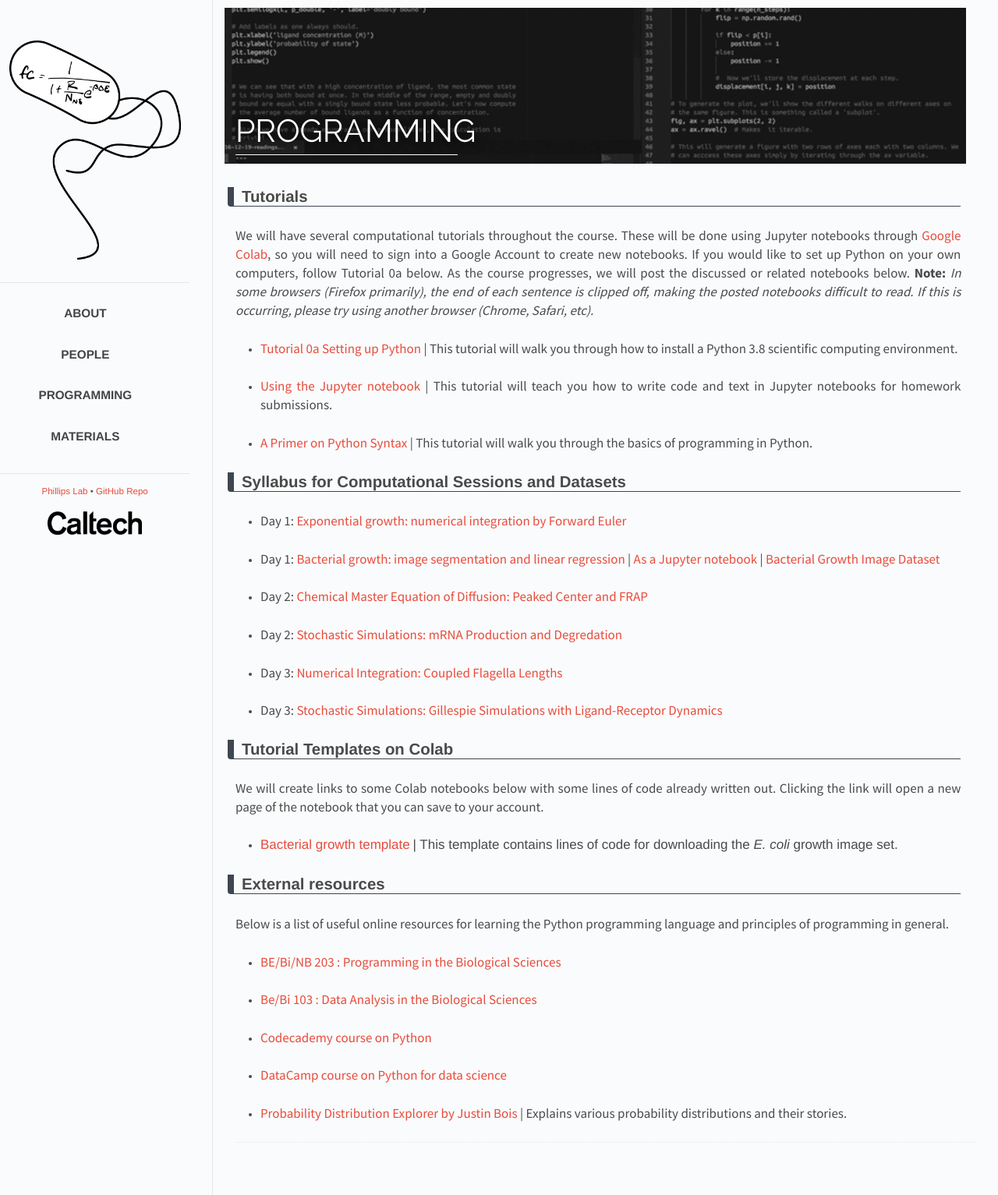
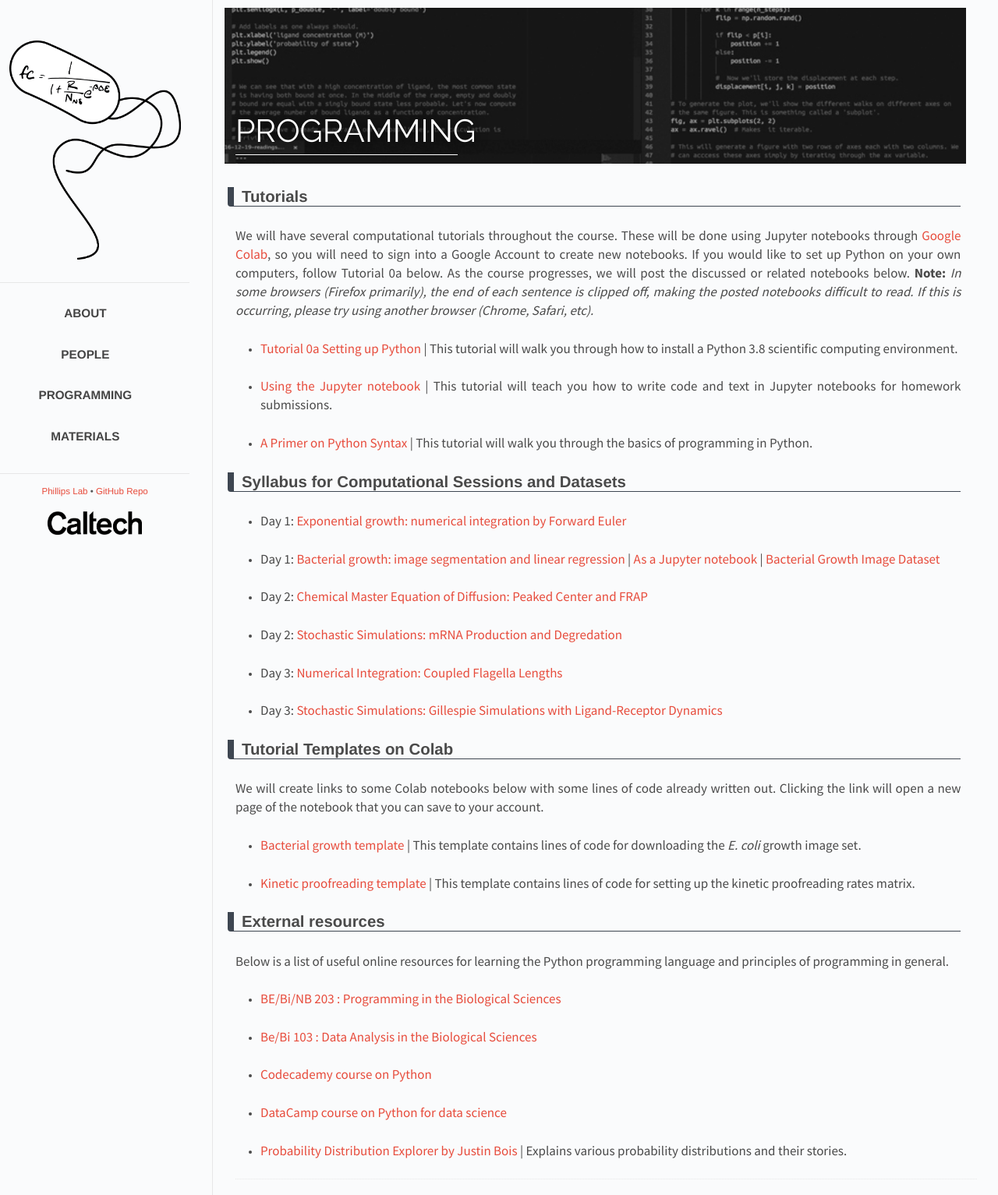
Before and after one commit to RPGroup-PBoC/pboc22_marseille, a Jekyll site: the page built from _posts/2022-01-29-code.md, in a window 1280 px wide. Shown: the whole page at 78% size. Built offline with Jekyll 4.4.1, drawn with Linux system fonts in a browser that asks for light colours.

Commit message:
Including kinetic proofreading template.

```diff
--- a/_posts/2022-01-29-code.md
+++ b/_posts/2022-01-29-code.md
@@ -64,6 +64,10 @@ save to your account.
   \| This template contains lines of code for downloading the *E. coli* growth image set.
   </span>
 
+* <a href="https://colab.research.google.com/drive/1O3sMK-7wDt_HK6QnoFWJVWLHyPWXSnZA?usp=sharing" target="_blank" style="font-size: 17px">Kinetic proofreading template</a>
+  <span style="font-size: 17px">
+  \| This template contains lines of code for setting  up the kinetic proofreading rates matrix.
+  </span>
 
 ## External resources
 
```
